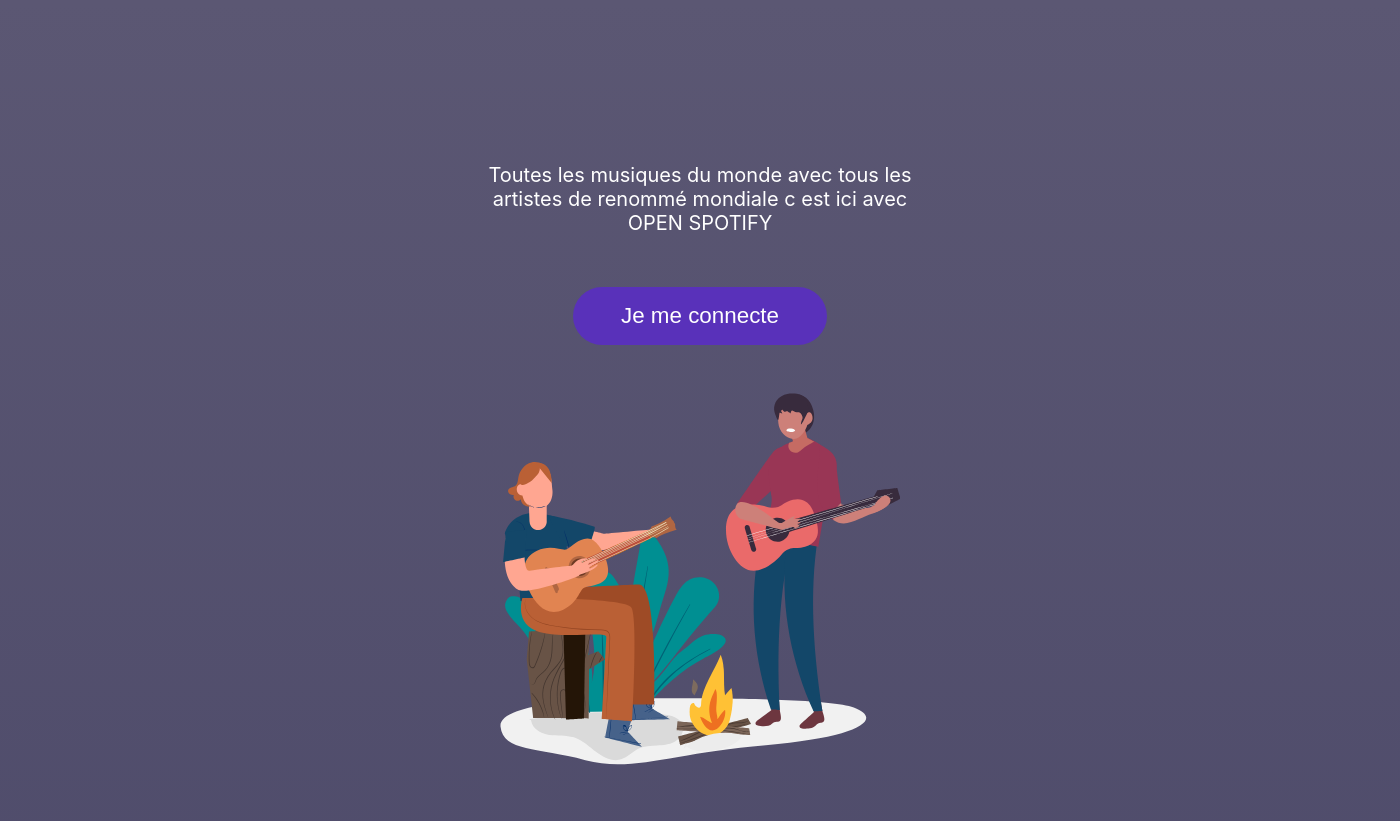
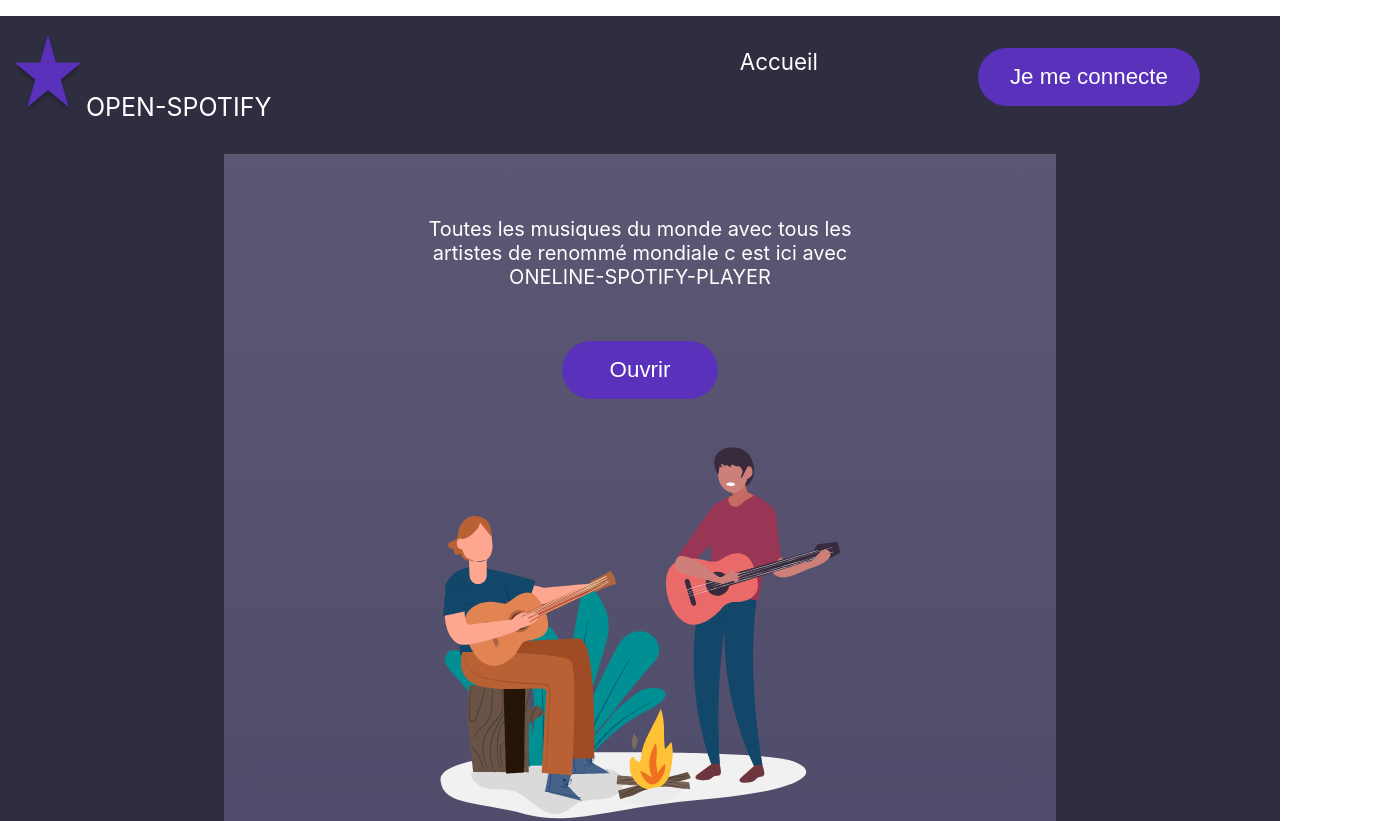
Before and after one commit to Lawson-Mbuyi/online-spotify-player, a React (Create React App) app: page / in a window 1280 px wide. Shown: the top 821 px of the page, 1400 px wide, since content can reach past the window. Built offline with nearby package versions, Linux system fonts and the light colour scheme.

Commit message:
if used, it would reorganise the login page, change some colors

```diff
--- a/src/components/Body.js
+++ b/src/components/Body.js
@@ -52,7 +52,7 @@
       {
         contextUri,
         offset: {
-          position: trackNumber - 1,
+          position: trackNumber + 1,
         },
         position_ms: 0,
       },
@@ -103,6 +103,9 @@
           </div>
           <div className="list">
             <div className="header-row">
+              <div className="col">
+                <span>N°</span>
+              </div>
               <div className="col">
                 <span>TITLE</span>
               </div>
@@ -161,7 +164,7 @@
 
 const Container = styled.div`
   width: 100%;
-  background-color: #2f2e41;
+  background: #4f4c6b;
   .playlist {
     margin: 0 2rem;
     display: flex;
--- a/src/components/Footer.js
+++ b/src/components/Footer.js
@@ -1,12 +1,14 @@
 import styled from "styled-components";
 import CurrentMusic from "./CurrentMusic";
 import MusicController from "./MusicController";
+import Volume from "./Volume";
 
 export default function Footer() {
   return (
     <Container>
       <CurrentMusic />
       <MusicController />
+      <Volume />
     </Container>
   );
 }
--- /dev/null
+++ b/src/components/Header.js
@@ -0,0 +1,64 @@
+// eslint-disable-next-line import/no-unresolved
+import styled from "styled-components";
+import Star from "./Star.png";
+// eslint-disable-next-line import/no-cycle
+import handleClick from "./Login";
+
+export default function Header() {
+  return (
+    <Container>
+      <nav>
+        <ul>
+          <li className="Accueil">Accueil</li>
+          <li>
+            <button type="button" onClick={handleClick}>
+              Je me connecte
+            </button>
+          </li>
+        </ul>
+      </nav>
+      <div className="block">
+        <img src={Star} alt="logo" />
+        <span>OPEN-SPOTIFY</span>
+      </div>
+    </Container>
+  );
+}
+const Container = styled.div`
+  ul {
+    list-style-type: none;
+    display: flex;
+    justify-content: flex-end;
+    flex-flow:"row-wrap"
+    margin-rigth: 25px;
+  }
+  ul li {
+    font-size: 1.4rem;
+    color: #ffffff;
+    cursor: pointer;
+    padding: 2rem 5rem;
+  }
+  .block {
+    position: absolute;
+    top: 25px;
+    padding: 10px;
+  }
+  span {
+    font-size: 25px;
+    color: #ffffff;
+  }
+  button {
+    padding: 1rem 2rem;
+    border-radius: 5rem;
+    background-color: #5931ba;
+    color: #fff;
+    border: none;
+    font-size: 1.4rem;
+    cursor: pointer;
+  }
+  @media screen (and max-width: 700px) {
+    .block{
+        display:none;
+    }
+  }
+`;
--- a/src/components/Login.js
+++ b/src/components/Login.js
@@ -2,6 +2,8 @@
 import styled from "styled-components";
 import Lottie from "react-lottie";
 import playing from "./playing.json";
+// eslint-disable-next-line import/no-cycle
+import Header from "./Header";
 
 export default function Login() {
   const defaultOptions = {
@@ -14,8 +16,10 @@
   };
 
   const handleClick = async () => {
-    const client_id = "4b4f1a9eeaf24cd688bf9fb8ce98411e";
-    const redirect_uri = "https://online-spotify-player.vercel.app/callback/";
+    const client_id = "ae8b66ff18714363903cfa63fbe6bce6";
+    const redirect_uri = "http://localhost:3000/callback/";
+    // const client_id = "4b4f1a9eeaf24cd688bf9fb8ce98411e";
+    // const redirect_uri = "https://online-spotify-player.vercel.app/callback/";
     const api_url = "https://accounts.spotify.com/authorize";
     const scope = [
       "user-read-private",
@@ -31,23 +35,31 @@
     )}&response_type=token&show_dialog=true`;
   };
   return (
+    <Container>
+      <Header />
       <Content>
         <p>
-        Toutes les musiques du monde avec tous les artistes de renommé mondiale c est ici
-        avec OPEN SPOTIFY
+          Toutes les musiques du monde avec tous les artistes de renommé mondiale c est
+          ici avec ONELINE-SPOTIFY-PLAYER
         </p>
         <button type="button" onClick={handleClick}>
-        Je me connecte
+          Ouvrir
         </button>
         <Lottie options={defaultOptions} height={400} width={400} />
       </Content>
+    </Container>
   );
 }
 
+const Container = styled.nav`
+  width: 100%;
+  heigth: 100vh;
+  background-color: #2f2e41;
+`;
 const Content = styled.div`
-  padding: 60px;
-  width: 100%;
-  height: 100vh;
+  margin: 60px;
+  width: 65%;
+  height: 90vh;
   overflow-y: overlay;
   margin: auto;
   display: flex;
@@ -60,7 +72,7 @@
 
   img {
     height: 20vh;
-    min-width: 400px;
+    width: 400px;
   }
   button {
     padding: 1rem 3rem;
@@ -71,9 +83,17 @@
     font-size: 1.4rem;
     cursor: pointer;
   }
+  @media screen (and max-width:700px){
     p {
       max-width: 428px;
-    min-width:350px;
+      min-width: 250px;
+      font-size: 16px;
+      margin: 15px;
+      text-align: center;
+    }
+  }
+  p {
+    max-width: 428px;
     heigth: 125px;
     font-size: 20px;
     color white;
--- a/src/components/NavBar.js
+++ b/src/components/NavBar.js
@@ -1,12 +1,11 @@
 /* eslint-disable react/prop-types */
 import styled from "styled-components";
-import { FaSearch } from "react-icons/fa";
 import { useEffect, useState } from "react";
 import axios from "axios";
 import { CgProfile } from "react-icons/cg";
 import { GetUserValue } from "../utilities/UserProvider";
 
-export default function Navbar({ navBackground }) {
+export default function Navbar() {
   const [searchKey, setSearchKey] = useState("");
   const [artists, setArtists] = useState([]);
   const [{ token }, dispatch] = GetUserValue();
@@ -42,9 +41,7 @@
         <div key={artist.id}>
           {artist.images.length ? (
             <img width="20%" src={artist.images[0].url} alt="" />
-          ) : (
-            <div>Pas d infos pour votre requette</div>
-          )}
+          ) : null}
           <span>{artist.name}</span>
         </div>
       </Data>
@@ -54,14 +51,10 @@
   const [{ userInfo }] = GetUserValue();
   return (
     <>
-      <Container navBackground={navBackground}>
+      <Container>
         <div className="search__bar">
           <form onSubmit={searchArtists}>
             <input type="text" onChange={(e) => setSearchKey(e.target.value)} />
-
-            <button type="submit">
-              <FaSearch />
-            </button>
           </form>
         </div>
         <div className="avatar">
@@ -85,8 +78,7 @@
   position: sticky;
   top: 0;
   transition: 0.3s ease-in-out;
-  background-color: ${({ navBackground }) =>
-    navBackground ? "rgba(0,0,0,0.7)" : "none"};
+  background-color:;
   .search__bar {
     background-color: white;
     width: 30%;
@@ -105,9 +97,8 @@
     }
   }
   .avatar {
-    background-color: black;
+    background-color: #4f4c6b;
     padding: 0.3rem 0.4rem;
-    padding-right: 1rem;
     border-radius: 2rem;
     display: flex;
     justify-content: center;
@@ -122,7 +113,7 @@
       font-weight: bold;
       svg {
         font-size: 1.3rem;
-        background-color: #282828;
+        background-color: #2f2e41;
         padding: 0.2rem;
         border-radius: 1rem;
         color: #c7c5c5;
@@ -132,11 +123,6 @@
   .artists {
     display
   }
-  button {
-    width: 6Opx;
-    display: inline-block;
-    float: rigth;
-  }
 `;
 const Data = styled.p`
   display: inline-flex;
--- a/src/components/SideBar.js
+++ b/src/components/SideBar.js
@@ -1,23 +1,25 @@
 import styled from "styled-components";
 import { MdHomeFilled, MdSearch } from "react-icons/md";
-import Lottie from "react-lottie";
-import spotify from "./spotify.json";
+// import Lottie from "react-lottie";
+// import spotify from "./spotify.json";
+import Star from "./Star.png";
 import Playlist from "./PlayList";
 
 export default function Sidebar() {
-  const defaultOptions = {
-    loop: true,
-    autoplay: true,
-    animationData: spotify,
-    rendererSettings: {
-      preserveAspectRatio: "xMidYMid slice",
-    },
-  };
+  // const defaultOptions = {
+  //   loop: true,
+  //   autoplay: true,
+  //   animationData: spotify,
+  //   rendererSettings: {
+  //     preserveAspectRatio: "xMidYMid slice",
+  //   },
+  // };
   return (
     <Container>
       <div className="top__links">
+        <img src={Star} alt="logo" />
         <div className="logo">
-          <Lottie options={defaultOptions} height={200} max-width={190} />
+          {/* <Lottie options={defaultOptions} height={200} max-width={190} /> */}
         </div>
         <ul>
           <li>
@@ -39,7 +41,7 @@
 }
 
 const Container = styled.div`
-  background-color: #4f4c6b;
+  background-color: #2f2e41;
   color: #b3b3b3;
   display: flex;
   flex-direction: column;
@@ -51,7 +53,7 @@
     .logo {
       text-align: center;
       img {
-        max-inline-size: 80%;
+        max-inline-size: 20%;
         block-size: auto;
       }
     }
--- a/src/components/Spotify.js
+++ b/src/components/Spotify.js
@@ -1,4 +1,4 @@
-import { useEffect, useRef, useState } from "react";
+import { useEffect } from "react";
 import styled from "styled-components";
 import axios from "axios";
 import SideBar from "./SideBar";
@@ -9,17 +9,6 @@
 
 export default function Spotify() {
   const [{ token }, dispatch] = GetUserValue();
-  const [navBackground, setNavBackground] = useState(false);
-  const [headerBackground, setHeaderBackground] = useState(false);
-  const bodyRef = useRef();
-  const bodyScrolled = () => {
-    // eslint-disable-next-line no-unused-expressions
-    bodyRef.current.scrollTop >= 30 ? setNavBackground(true) : setNavBackground(false);
-    // eslint-disable-next-line no-unused-expressions
-    bodyRef.current.scrollTop >= 268
-      ? setHeaderBackground(true)
-      : setHeaderBackground(false);
-  };
   useEffect(() => {
     const getUserInfo = async () => {
       const { data } = await axios.get("https://api.spotify.com/v1/me", {
@@ -59,10 +48,10 @@
     <Container>
       <div className="spotify__body">
         <SideBar />
-        <div className="body" ref={bodyRef} onScroll={bodyScrolled}>
-          <NavBar navBackground={navBackground} />
+        <div className="body">
+          <NavBar />
           <div className="body__contents">
-            <Body headerBackground={headerBackground} />
+            <Body />
           </div>
         </div>
       </div>
--- a/src/components/Volume.js
+++ b/src/components/Volume.js
@@ -27,9 +27,8 @@
 }
 
 const Container = styled.div`
-  display: flex;
-  justify-content: flex-end;
-  align-content: center;
+  display: bloc;
+  float: left;
   input {
     width: 15rem;
     border-radius: 2rem;
```
Also changed, not shown: src/pages/styles/device.js (added, +20 -0 lines), .eslintrc.json, src/components/Star.png (added). Lines whose indentation alone changed are shown as unchanged.
